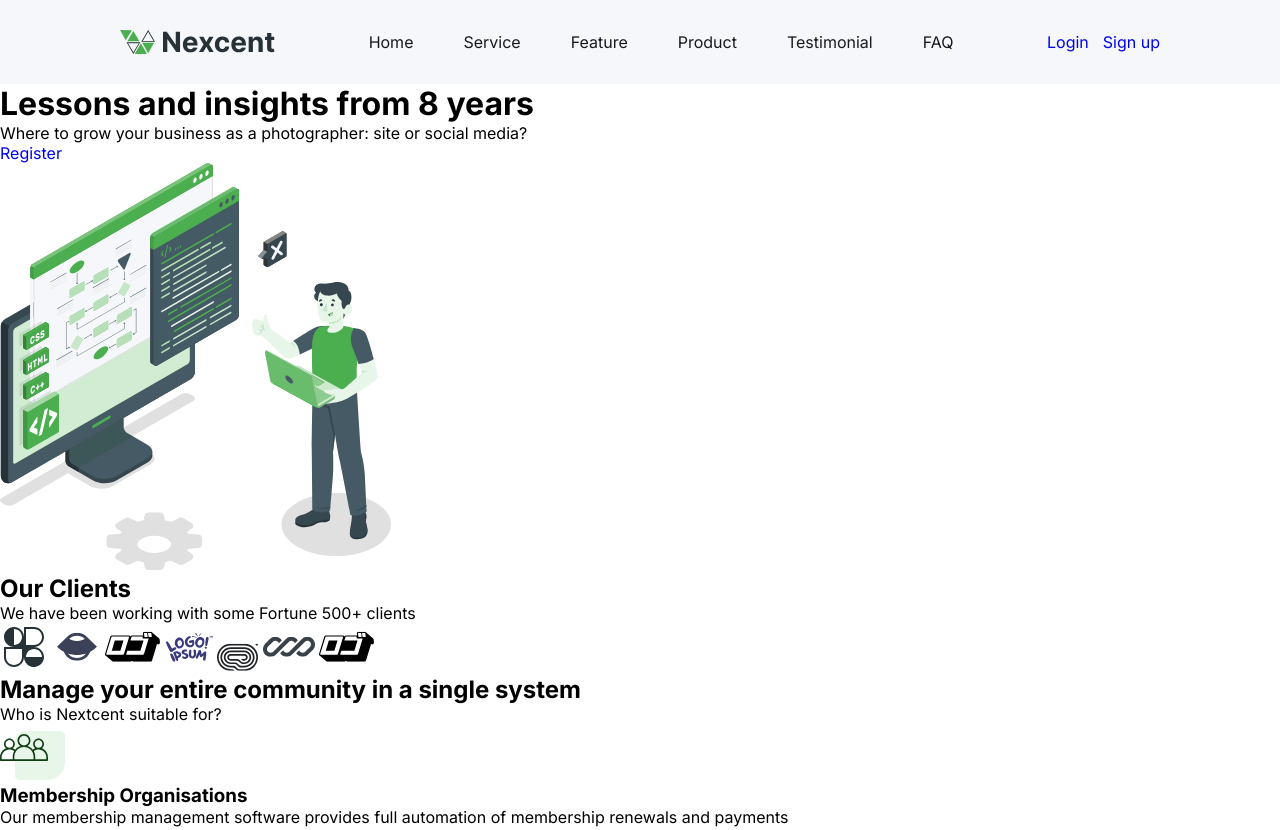
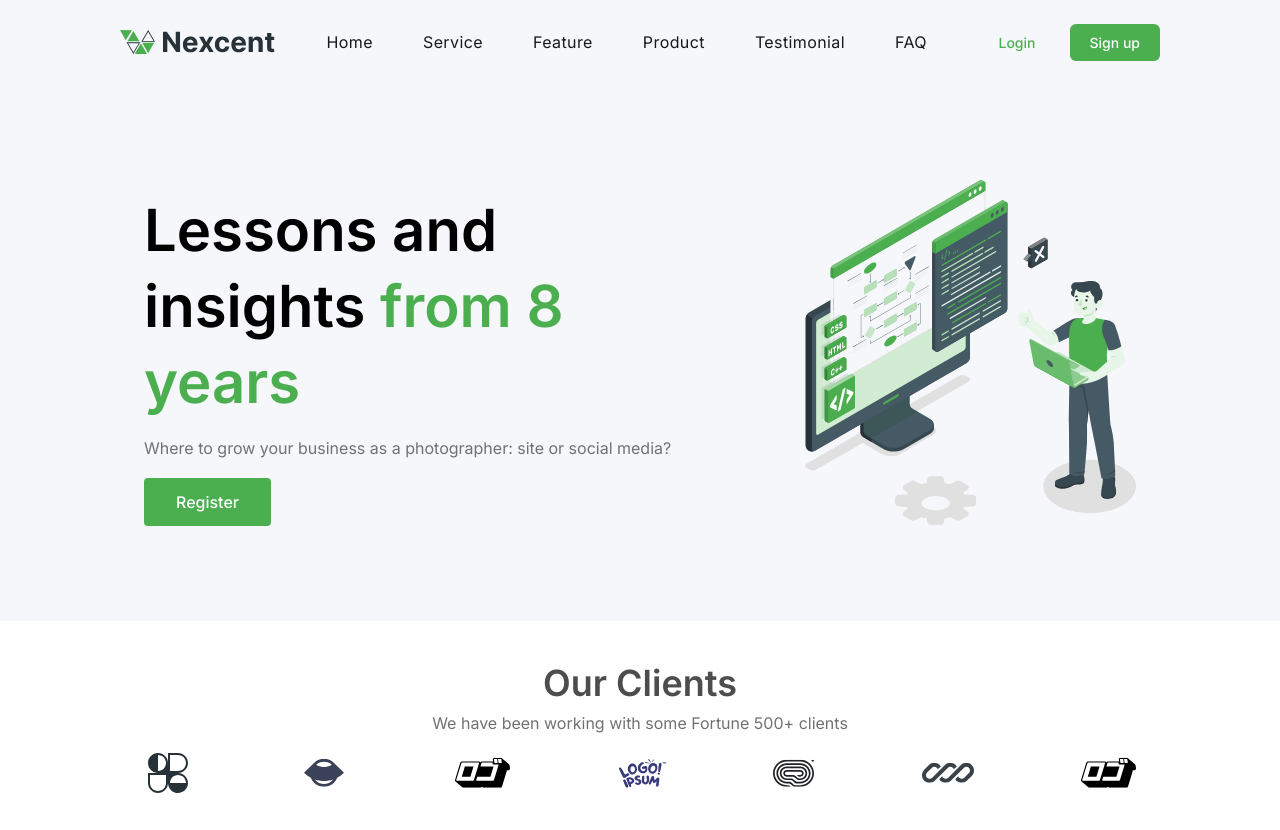
Before and after one commit to EduardoOSampaio/Nextcent, a plain HTML site: page index.html in a window 1280 px wide. Shown: the top 830 px of the page. Drawn offline with Linux system fonts and the light colour scheme.

Commit message:
finalização do main e section.clients

```diff
--- a/css/style.css
+++ b/css/style.css
@@ -1,3 +1,5 @@
+/* Reset */
+
 * {
   margin: 0;
   padding: 0;
@@ -7,7 +9,43 @@
 }
 
 html {
-    font-family: 'Inter', sans-serif;
+  font-family: "Inter", sans-serif;
+  font-size: 62.5%;
+}
+
+body {
+    font-size: 16px;
+}
+
+img {
+  max-width: 100%;
+  display: block;
+}
+
+h1 {
+  font-size: 5.8rem;
+  line-height: 76px;
+}
+
+h2 {
+  font-size: 3.6rem;
+  line-height: 44px;
+  color: var(--neutral-d-grey);
+}
+
+h3 {
+  font-size: 2rem;
+  line-height: 28px;
+}
+
+h1,
+h2,
+h3 {
+  font-weight: 600;
+}
+
+p {
+  color: var(--neutral-grey);
 }
 
 .container {
@@ -16,12 +54,19 @@ html {
   margin: 0 auto;
 }
 
-header nav {
+.btn {
+  font-weight: 500;
+}
+
+/* Projeto */
+
+/* Header e nav */
+header nav,
+main {
   background-color: var(--neutral-silver);
 }
 
 header nav div.container {
-
   display: flex;
   align-items: center;
   justify-content: space-between;
@@ -39,8 +84,9 @@ nav div.container ul.navbar {
 nav div.container ul.navbar li > a {
   line-height: 24px;
   color: var(--text-gray-900);
-    font-weight: 400;
+  font-size: 1.6rem;
   transition: font-weight 0.2s;
+  letter-spacing: 0.4px;
 }
 
 nav div.container ul.navbar li > a:hover {
@@ -51,3 +97,77 @@ nav div.container ul.navbar li > a:hover {
 nav div.container ul.login-and-sign-up {
   gap: 14px;
 }
+
+nav div.container ul.login-and-sign-up li > a.login,
+a.sign-up {
+  padding: 10px 20px;
+  font-size: 1.4rem;
+  line-height: 20px;
+  border-radius: 6px;
+}
+
+nav div.container ul.login-and-sign-up li > a.login {
+  color: var(--brand-primary);
+  background-color: var(--neutral-silver);
+}
+
+nav div.container ul.login-and-sign-up li > a.sign-up {
+  background-color: var(--brand-primary);
+  color: var(--neutral-white);
+}
+
+/* Main*/
+
+main {
+  padding: 96px 144px;
+}
+
+main div.container {
+  display: flex;
+  align-items: center;
+  justify-content: space-between;
+  gap: 104px;
+}
+
+main div.container div.m-content > h1, span {
+  width: 100%;
+  max-width: 657px;
+  font-size: 5.8rem;
+}
+
+main div.container div.m-content h1 > span {
+    color: var(--brand-primary);
+}
+
+main div.container div.m-content > p {
+    line-height: 24px;
+    margin: 16px 0 32px 0;
+}
+
+main div.container div.m-content > a {
+  padding: 14px 32px;
+  border-radius: 4px;
+  background-color: var(--brand-primary);
+  color: var(--neutral-white);
+}
+
+/*section clients */
+
+section.clients {
+  padding: 40px 144px;
+}
+
+section.clients > div.container {
+  text-align: center;
+}
+
+section.clients div.container > h2 {
+  margin-bottom: 8px;
+}
+
+section.clients div.container > div.s-clients {
+  display: flex;
+  align-items: center;
+  justify-content: space-between;
+  margin-top: 16px;
+}
--- a/css/variables.css
+++ b/css/variables.css
@@ -27,5 +27,7 @@
     --action-error: #E53835;
     --action-warning: #2E7D31;
 
+    --brand-primary: #4CAF4F;
+
     --text-gray-900: #18191F;
 }
--- a/index.html
+++ b/index.html
@@ -36,8 +36,8 @@
                     </li>
                 </ul>
                 <ul class="login-and-sign-up">
-                    <li><a href="/" class="login">Login</a></li>
-                    <li><a href="/" class="sign-up">Sign up</a></li>
+                    <li><a href="/" class="login btn">Login</a></li>
+                    <li><a href="/" class="sign-up btn">Sign up</a></li>
                 </ul>
             </div>
         </nav>
@@ -45,9 +45,11 @@
 
     <main>
         <div class="container">
-            <h1>Lessons and insights from 8 years</h1>
-            <p>Where to grow your business as a photographer: site or social media?</p>
-            <a href="/">Register</a>
+            <div class="m-content">
+                <h1>Lessons and insights <span>from 8 years</span></h1>
+                <p>Where to grow your business as a photographer: site or social media?</p>
+                <a href="/" class="btn">Register</a>
+            </div>
             <div class="main-image">
                 <img src="img/Illustration.svg" alt="illustration">
             </div>
@@ -99,7 +101,7 @@
         <div class="container">
             <h2>The unseen of spending three years at Pixelgrade</h2>
             <p>Lorem ipsum dolor sit amet, consectetur adipiscing elit. Sed sit amet justo ipsum. Sed accumsan quam vitae est varius fringilla. Pellentesque placerat vestibulum lorem sed porta. Nullam mattis tristique iaculis. Nullam pulvinar sit amet risus pretium auctor. Etiam quis massa pulvinar, aliquam quam vitae, tempus sem. Donec elementum pulvinar odio.</p>
-            <a href="/">Learn More</a>
+            <a href="/" class="btn">Learn More</a>
         </div>
     </section>
 
@@ -138,7 +140,7 @@
             <div class="s-c-calender">
                 <h2>How to design your site footer like we did</h2>
                 <p>Donec a eros justo. Fusce egestas tristique ultrices. Nam tempor, augue nec tincidunt molestie, massa nunc varius arcu, at scelerisque elit erat a magna. Donec quis erat at libero ultrices mollis. In hac habitasse platea dictumst. Vivamus vehicula leo dui, at porta nisi facilisis finibus. In euismod augue vitae nisi ultricies, non aliquet urna tincidunt. Integer in nisi eget nulla commodo faucibus efficitur quis massa. Praesent felis est, finibus et nisi ac, hendrerit venenatis libero. Donec consectetur faucibus ipsum id gravida.</p>
-                <a href="/">Learn More</a>
+                <a href="/" class="btn">Learn More</a>
             </div>
         </div>
     </section>
@@ -159,7 +161,7 @@
                     <img src="img/clients-5.svg" alt="">
                     <img src="img/clients-6.svg" alt="">
                     <div class="link">
-                        <a href="/">Meet all customers <i><img src="img/arrow-right.svg" alt="arrow right"></i></a>
+                        <a href="/" class="btn">Meet all customers <i><img src="img/arrow-right.svg" alt="arrow right"></i></a>
                     </div>
                 </div>
                         </div>
@@ -177,21 +179,21 @@
                     <img src="img/image 18.png" alt="imagem">
                     <div class="content">
                         <p>Creating Streamlined Safeguarding Processes with OneRen</p>
-                        <a href="/">Readmore <i><img src="img/arrow-right.svg" alt=""></i></a>
+                        <a href="/" class="btn">Readmore <i><img src="img/arrow-right.svg" alt=""></i></a>
                     </div>
                 </div>
                 <div class="2">
                     <img src="img/image 19.png" alt="imagem">
                     <div class="content">
                         <p>What are your safeguarding responsibilities and how can you manage them?</p>
-                        <a href="/">Readmore <i><img src="img/arrow-right.svg" alt=""></i></a>
+                        <a href="/" class="btn">Readmore <i><img src="img/arrow-right.svg" alt=""></i></a>
                     </div>
                 </div>
                 <div class="3">
                     <img src="img/image 20.png" alt="imagem">
                     <div class="content">
                         <p>Revamping the Membership Model with Triathlon Australia</p>
-                        <a href="/">Readmore <i><img src="img/arrow-right.svg" alt=""></i></a>
+                        <a href="/" class="btn">Readmore <i><img src="img/arrow-right.svg" alt=""></i></a>
                     </div>
                 </div>
             </div>
@@ -201,7 +203,7 @@
     <section class="footer">
         <div class="container">
             <h1>Pellentesque suscipit fringilla libero eu.</h1>
-            <a href="/">Get a Demo <i><img src="img/arrow-right.svg" alt="arrow-right"></i></a>
+            <a href="/" class="btn">Get a Demo <i><img src="img/arrow-right.svg" alt="arrow-right"></i></a>
         </div>
     </section>
 
```
Lines whose indentation alone changed are shown as unchanged.
